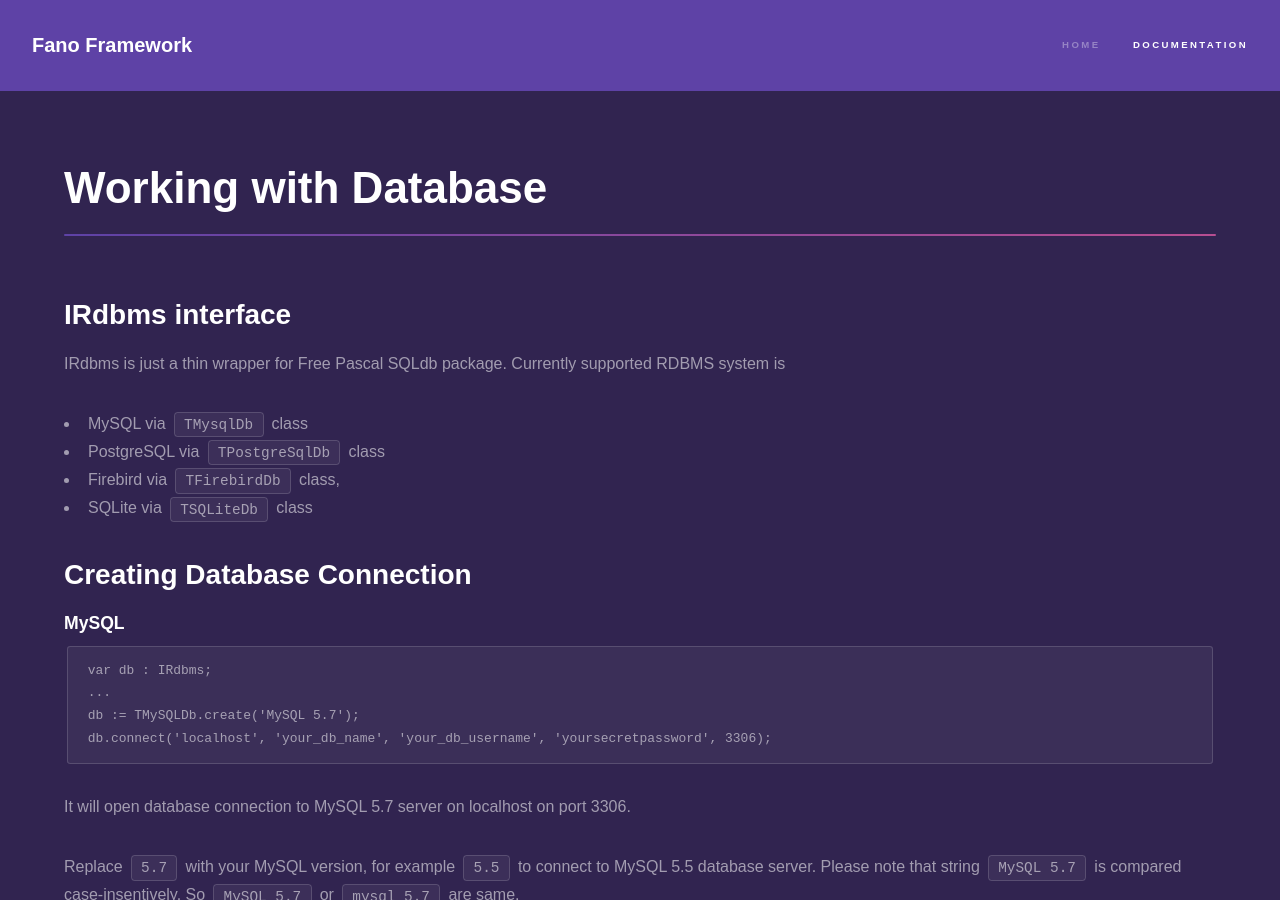
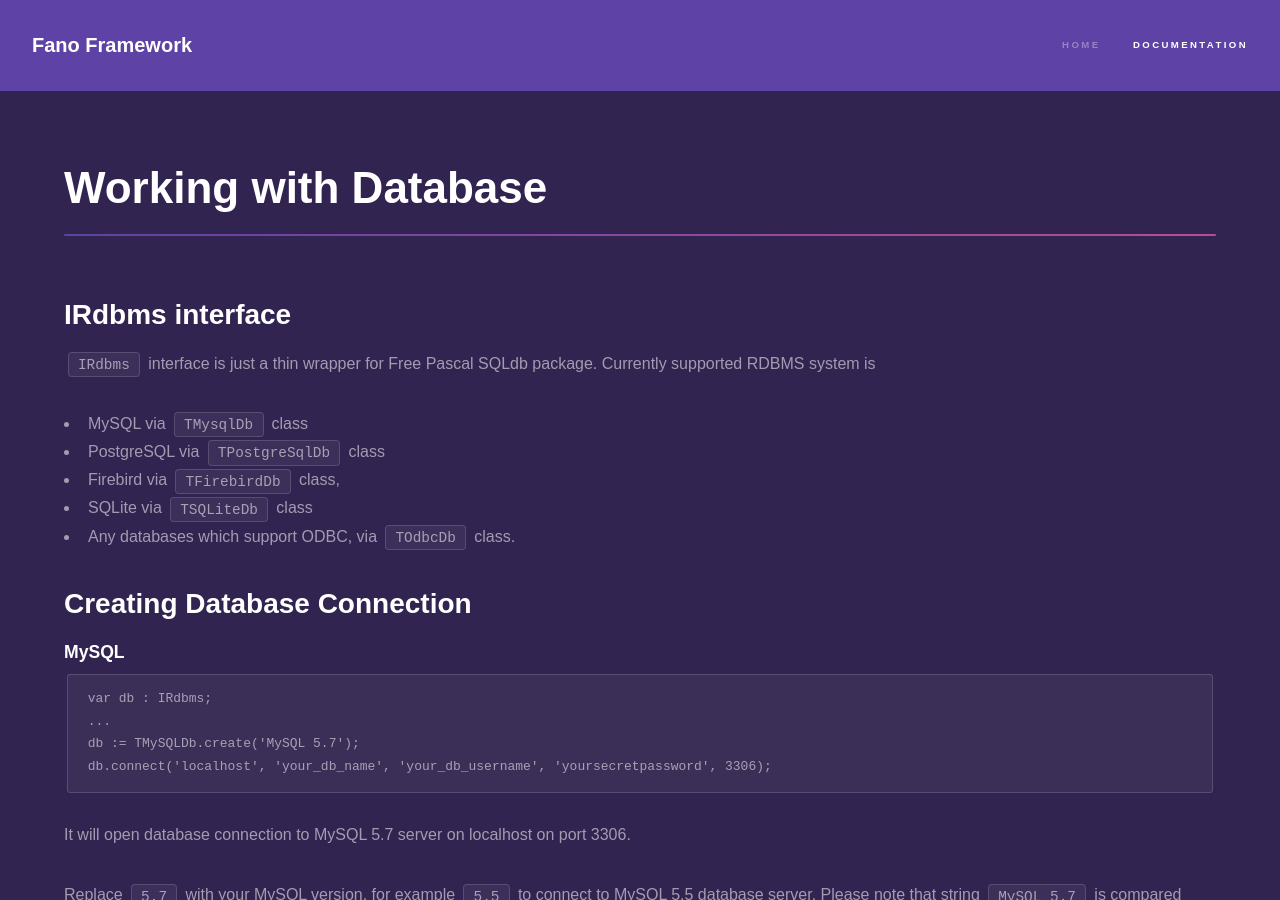
Before and after one commit to fanoframework/fanoframework.github.io, a Jekyll site: the page built from database/index.md, in a window 1280 px wide and 900 px high. Built offline with Jekyll 4.4.1, drawn with Linux system fonts in a browser that asks for light colours; our own code applies the rules of GitHub Pages for plain Markdown files; some of the changed text lies outside the part shown.

Commit message:
add reference to relevant classes source code

```diff
--- a/database/index.md
+++ b/database/index.md
@@ -7,12 +7,13 @@
 
 ## IRdbms interface
 
-IRdbms is just a thin wrapper for Free Pascal SQLdb package. Currently supported RDBMS system is
+`IRdbms` interface is just a thin wrapper for Free Pascal SQLdb package. Currently supported RDBMS system is
 
 - MySQL via `TMysqlDb` class
 - PostgreSQL via `TPostgreSqlDb` class
 - Firebird via `TFirebirdDb` class,
 - SQLite via `TSQLiteDb` class
+- Any databases which support ODBC, via `TOdbcDb` class.
 
 ## Creating Database Connection
 
@@ -66,7 +67,7 @@
 
 ### ODBC
 
-If you use database which not yet supported directly by FreePascal sqldb library you may use ODBC connection.
+If you use database which not yet supported directly by FreePascal sqldb library, you may use ODBC connection.
 `TOdbcDb` class is thin wrapper for `TODBCConnection` class which implements `IRdbms` interface.
 
 For example, if you have `/etc/odbcinst.ini` with content as follows
@@ -230,3 +231,9 @@
 ## Explore more
 
 - [Working with Models](/working-with-models)
+- [IRdbms interface](https://github.com/fanoframework/fano/blob/master/src/Db/Rdbms/Contracts/RdbmsIntf.pas).
+- [TMySQLDb class](https://github.com/fanoframework/fano/blob/master/src/Db/Rdbms/Implementations/MySql/MySqlDbImpl.pas).
+- [TPostgreSqlDb class](https://github.com/fanoframework/fano/blob/master/src/Db/Rdbms/Implementations/PostgreSql/PostgreSqlDbImpl.pas).
+- [TFirebirdDb class](https://github.com/fanoframework/fano/blob/master/src/Db/Rdbms/Implementations/Firebird/FirebirdDbImpl.pas).
+- [TOdbcDb ckass](https://github.com/fanoframework/fano/blob/master/src/Db/Rdbms/Implementations/Odbc/OdbcDbImpl.pas).
+- [TSQLiteDb class](https://github.com/fanoframework/fano/blob/master/src/Db/Rdbms/Implementations/SQLite/SQLiteDbImpl.pas).
```
